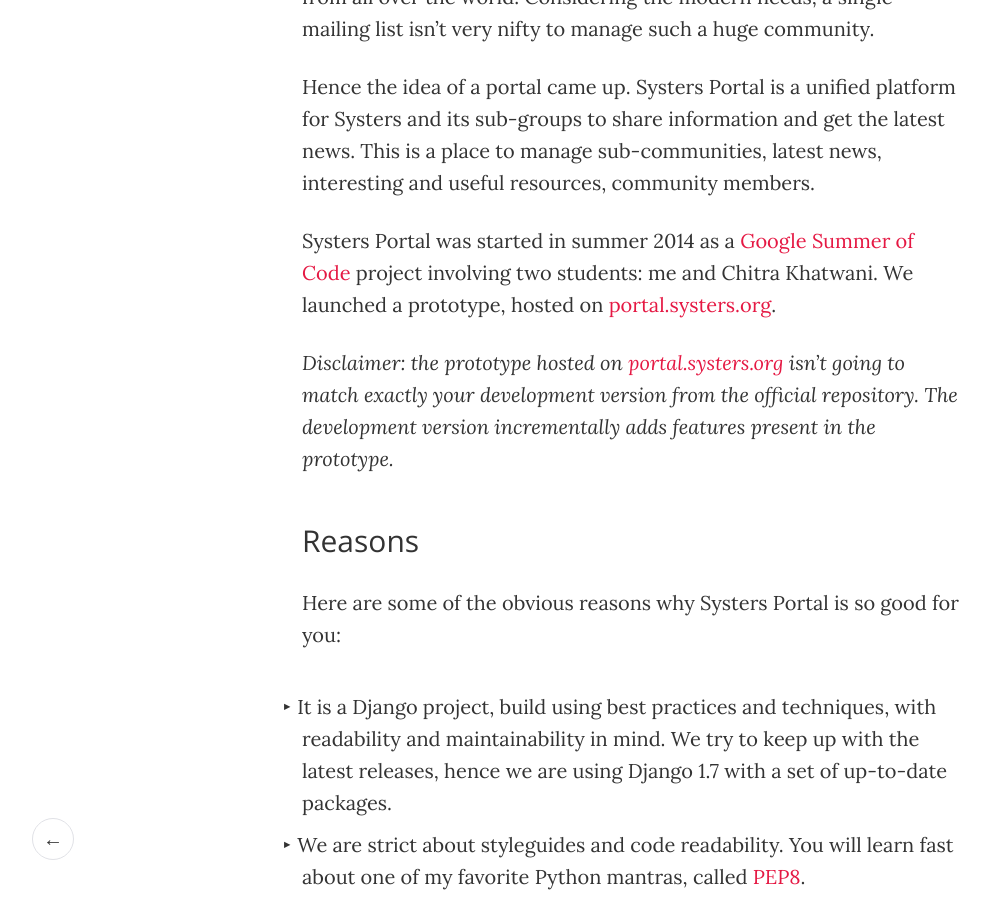
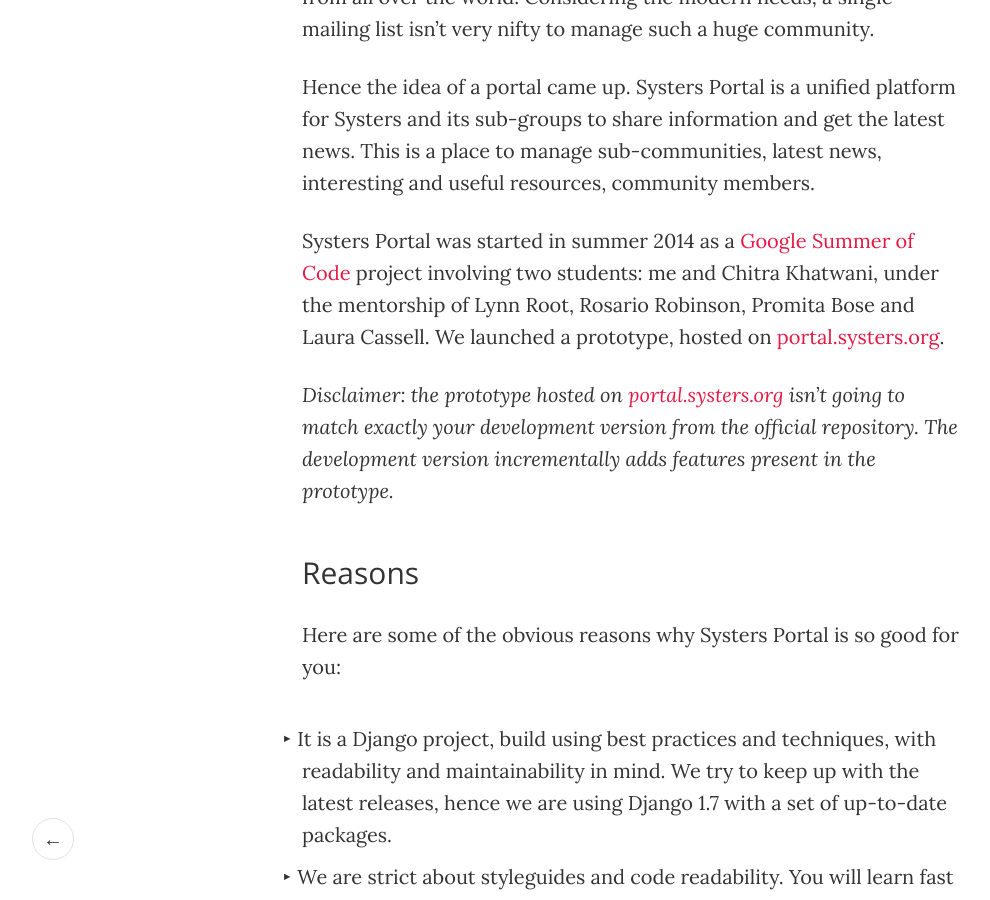
Before and after one commit to ana-balica/ana-balica.github.io, a Jekyll site: the page built from _posts/2014-11-11-systers-portal.md, in a window 1280 px wide and 900 px high, scrolled down 1377 px. Shown: the whole window, without its empty margins (8-998 px from the left). Built offline with Jekyll 4.4.1, drawn with Linux system fonts in a browser that asks for light colours; comment, search, counter and statistics services are not loaded.

Commit message:
add mentors to Systers Portal article

```diff
--- a/_posts/2014-11-11-systers-portal.md
+++ b/_posts/2014-11-11-systers-portal.md
@@ -39,7 +39,8 @@
 
 Systers Portal was started in summer 2014 as a
 [Google Summer of Code](http://www.google-melange.com/gsoc/homepage/google/gsoc2014)
-project involving two students: me and Chitra Khatwani. We launched a prototype,
+project involving two students: me and Chitra Khatwani, under the mentorship of Lynn Root,
+Rosario Robinson, Promita Bose and Laura Cassell. We launched a prototype,
 hosted on [portal.systers.org](http://portal.systers.org/).
 
 *Disclaimer: the prototype hosted on [portal.systers.org](http://portal.systers.org/)
```
